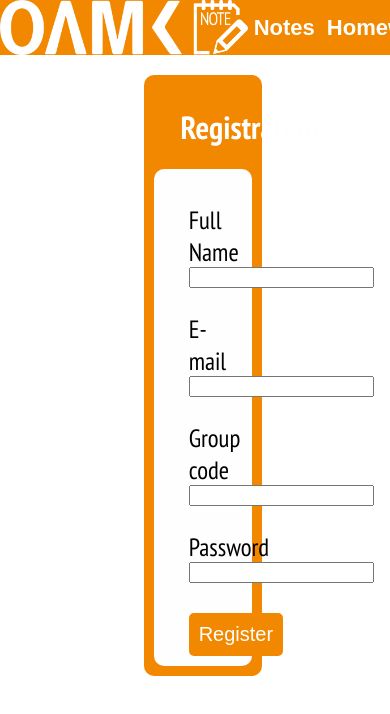
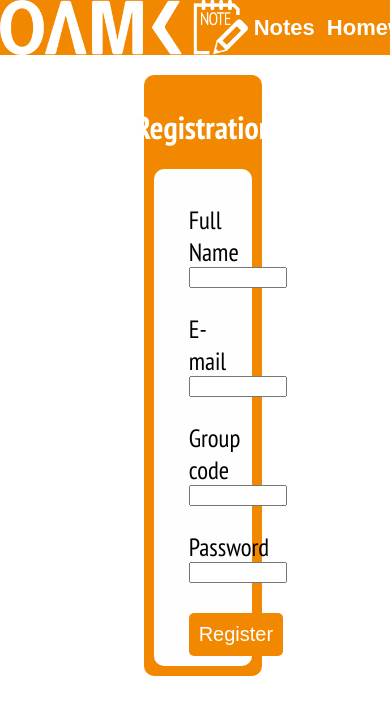
Before and after one commit to Xerren09/OAMK-Notes, a plain HTML site: page registerPage.html in a window 390 px wide. Shown: the top 714 px of the page. Drawn offline with Linux system fonts and the light colour scheme.

Commit message:
Changed styling.
Minor changes to styling.

```diff
--- a/loginPageStyle.css
+++ b/loginPageStyle.css
@@ -59,10 +59,16 @@ body{
     margin-left: 27%;
     color: #fefefe;
 }
+@media (max-width: 1100px) {
+    .loginContainer input[type="text"] {
+        width: 90px;
+    }
+}
 .loginFormOut{
     background-color: #fefefe;
     border-radius: 10px;
     display: flex;
+    flex-wrap: wrap;
 }
 .loginFormIn{
     margin-left: 25%;
--- a/registerPageStyle.css
+++ b/registerPageStyle.css
@@ -53,14 +53,26 @@ body{
     padding: 10px;
     border-radius: 10px;
     align-items: center;
+    display: flex;
+    flex-direction: column;
+}
+@media (max-width: 1100px) {
+    .registerContainer input[type="text"] {
+        width: 90px;
+    }
 }
 .registerContainer h1{
-    margin-left: 27%;
     color: #fefefe;
+}
+@media (max-width: 1100px) {
+    .registerContainer h1 {
+        margin-left: 2%;
+    }
 }
 .registerFormOut{
     background-color: #fefefe;
     border-radius: 10px;
+    width: 100%;
 }
 .registerFormIn{
     margin-left: 25%;
```
